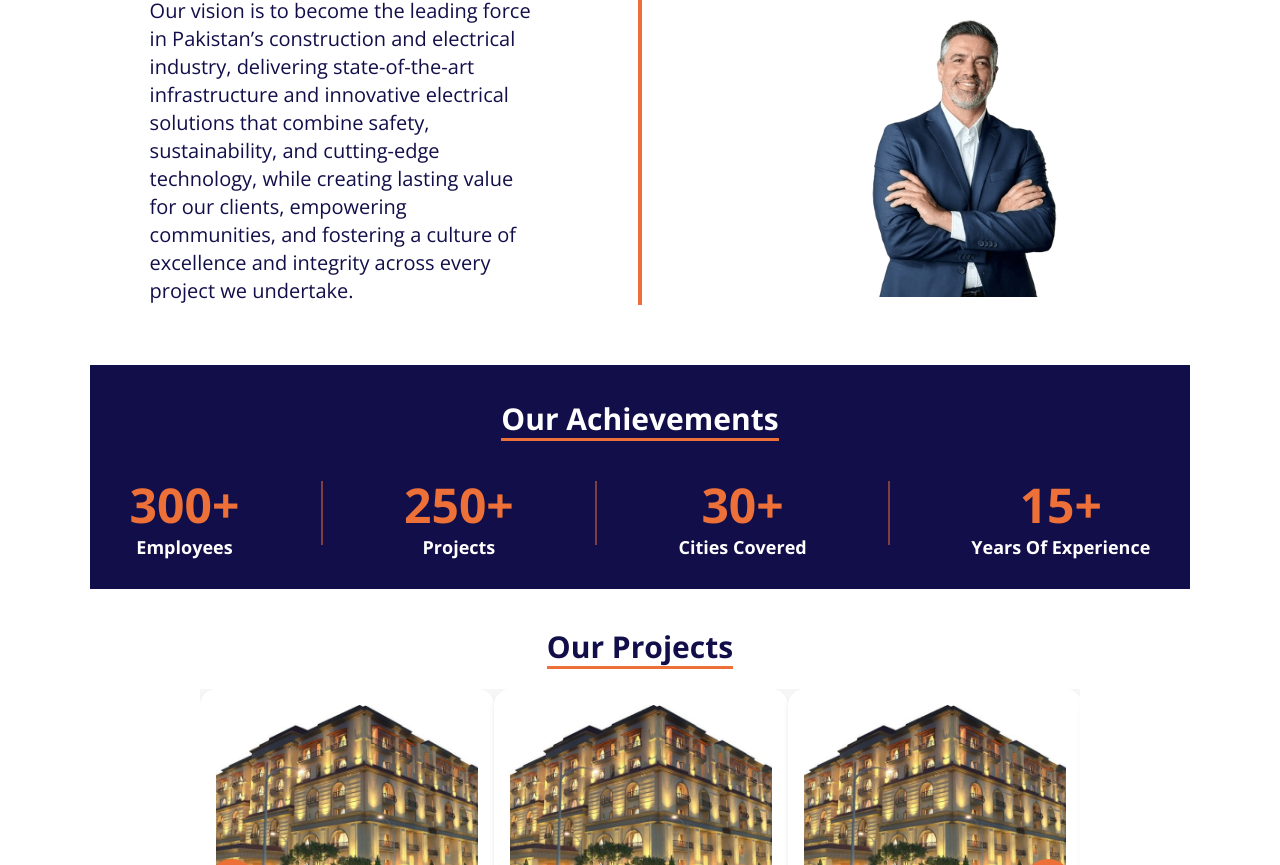
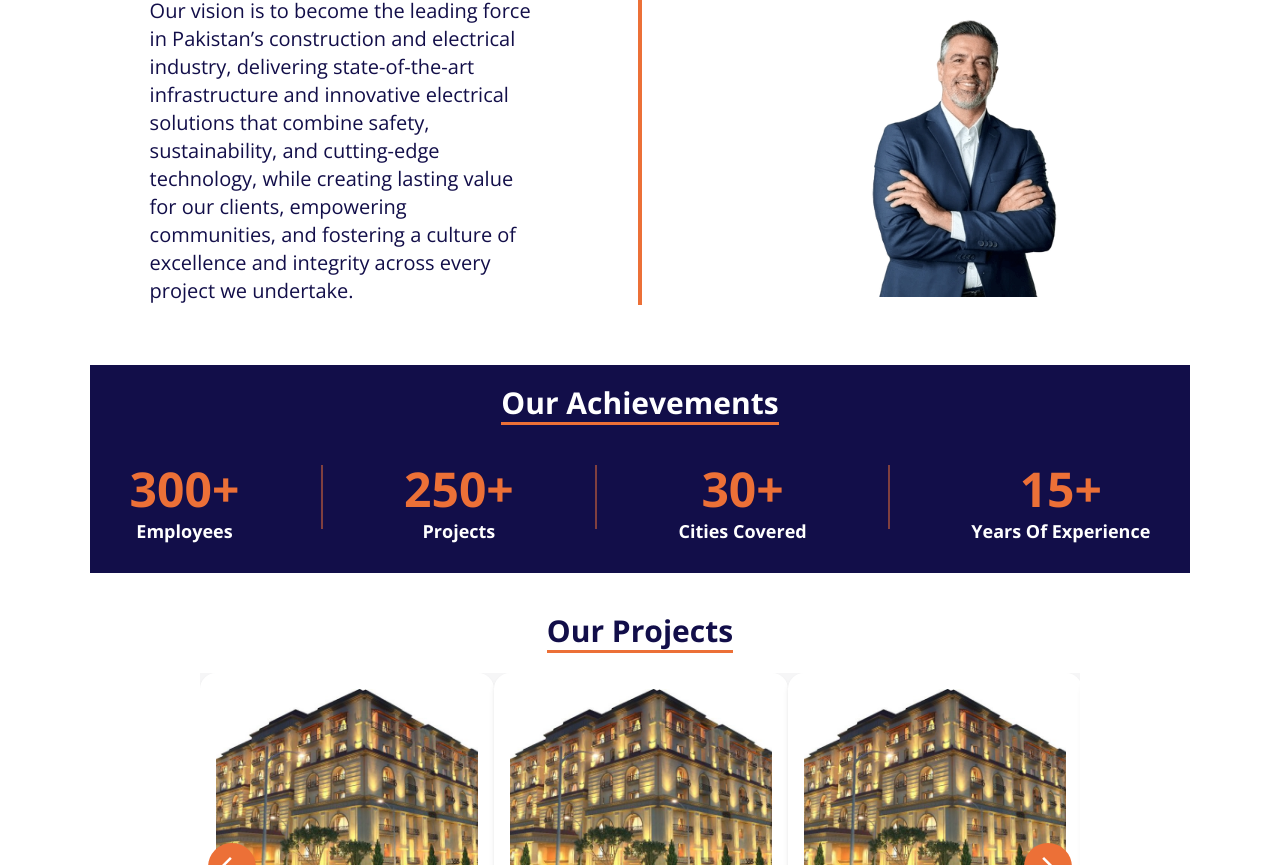
Before and after one commit to muhammad-aman-dev/electrical-company-website-project, a Next.js app: page / in a window 1280 px wide. Shown: the part 751-1616 px from the top of the page. Built offline with nearby package versions, Linux system fonts and the light colour scheme.

Commit message:
Update page.js

```diff
--- a/app/page.js
+++ b/app/page.js
@@ -187,7 +187,7 @@ viewport={{ once: true }}
   transition={{ duration: 0.8, ease: "easeOut" }}
   viewport={{ once: true }}
 >
-  <div className="flex justify-center mb-4 mt-8 pt-9">
+  <div className="flex justify-center mb-4 mt-8 pt-9 sm:pt-5">
     <h2 className="text-white font-bold text-2xl sm:text-3xl relative">
       Our Achievements
       <span className="absolute left-0 -bottom-1 h-[3px] w-full bg-[#ec7037] transition-all duration-300"></span>
```
